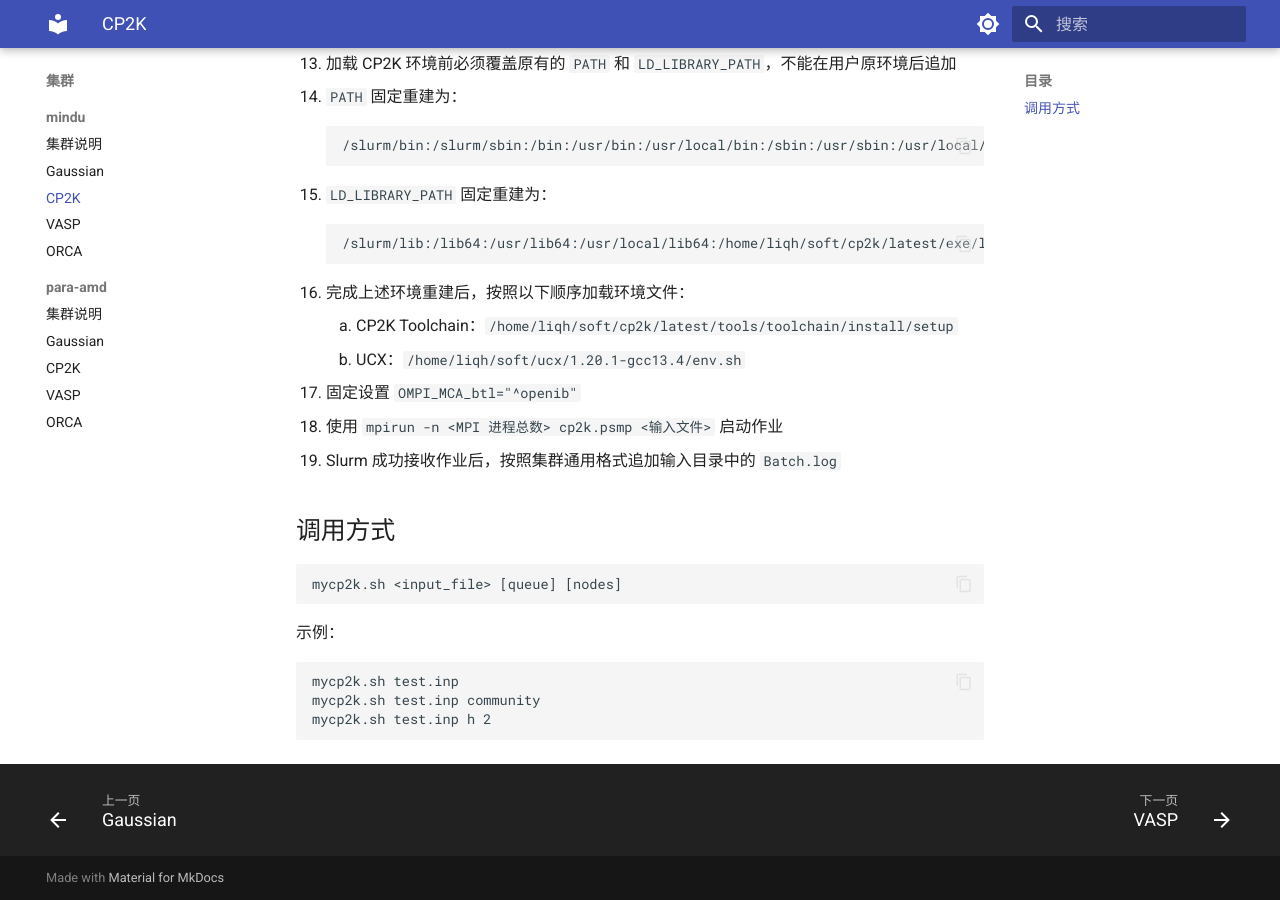
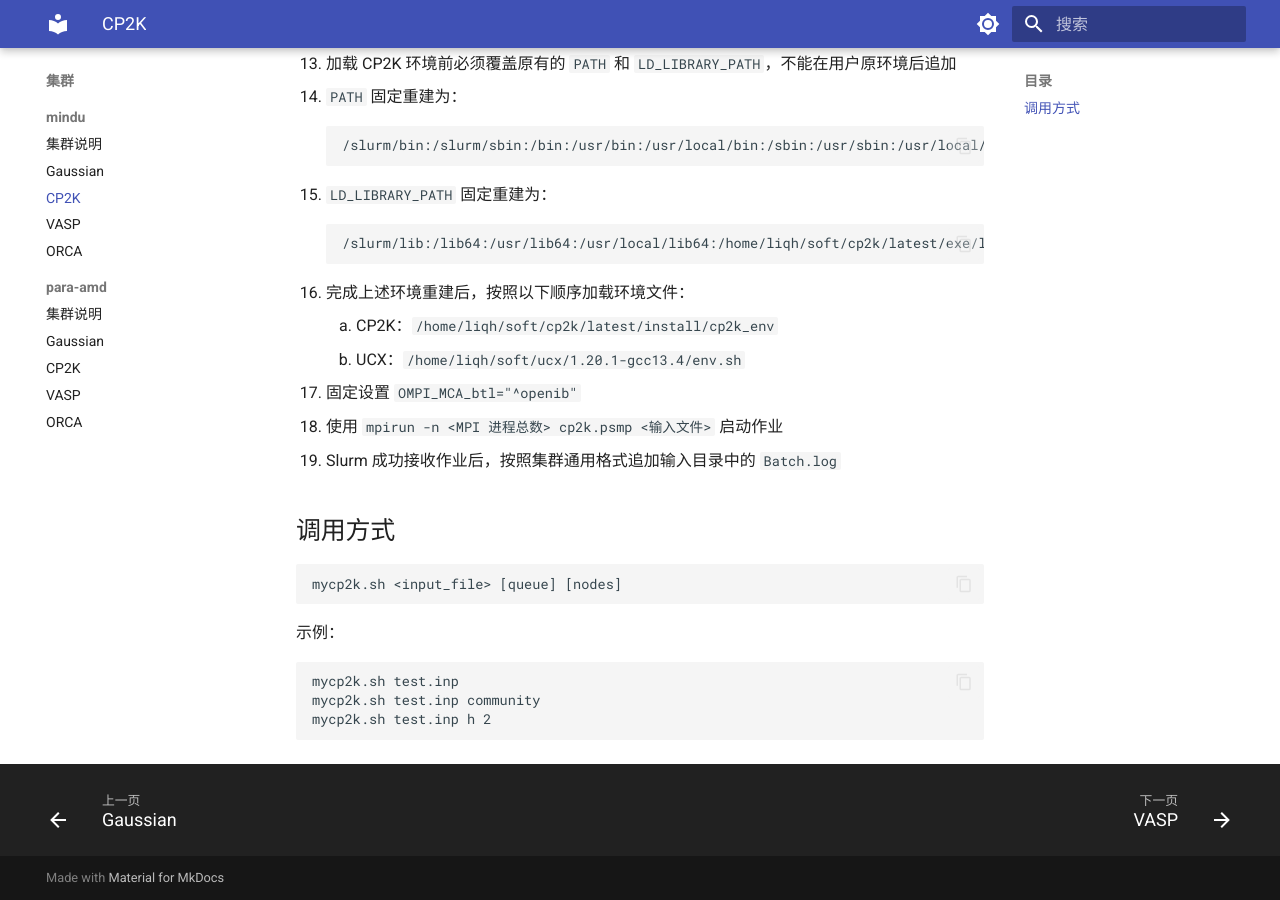
Before and after one commit to wxia529/slurm-batch-scripts, an MkDocs documentation site: the page built from docs/clusters/mindu/cp2k.md, in a window 1280 px wide and 900 px high, scrolled down 580 px. Built offline with MkDocs 1.6.1 and Material for MkDocs 9.7.7, drawn with Linux system fonts in a browser that asks for light colours.

Commit message:
fix: update CP2K environment setup paths

````diff
--- a/docs/clusters/mindu/cp2k.md
+++ b/docs/clusters/mindu/cp2k.md
@@ -26,7 +26,7 @@
     ```
 
 16. 完成上述环境重建后，按照以下顺序加载环境文件：
-    1. CP2K Toolchain：`/home/liqh/soft/cp2k/latest/tools/toolchain/install/setup`
+    1. CP2K：`/home/liqh/soft/cp2k/latest/install/cp2k_env`
     2. UCX：`/home/liqh/soft/ucx/1.20.1-gcc13.4/env.sh`
 17. 固定设置 `OMPI_MCA_btl="^openib"`
 18. 使用 `mpirun -n <MPI 进程总数> cp2k.psmp <输入文件>` 启动作业
````
Also changed, not shown: docs/clusters/para-amd/cp2k.md (+1 -1 lines), 2 other files.
